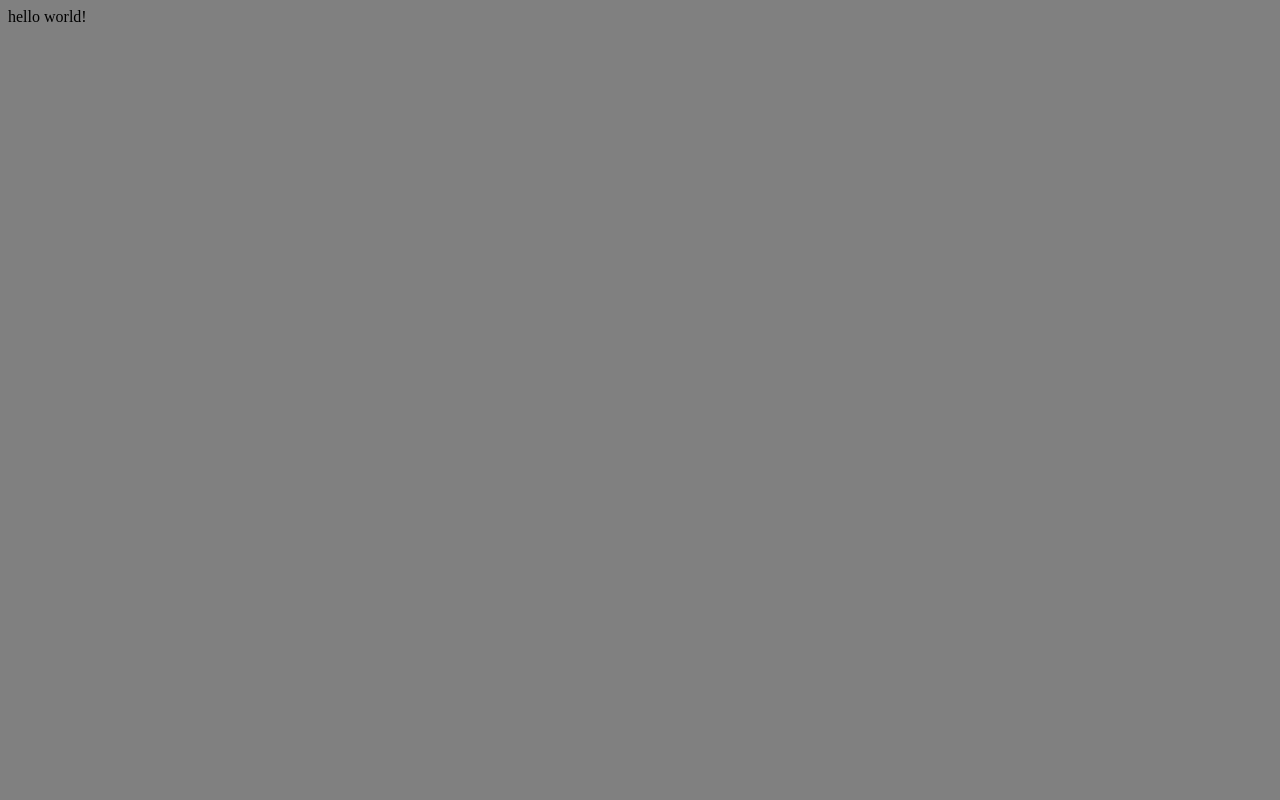
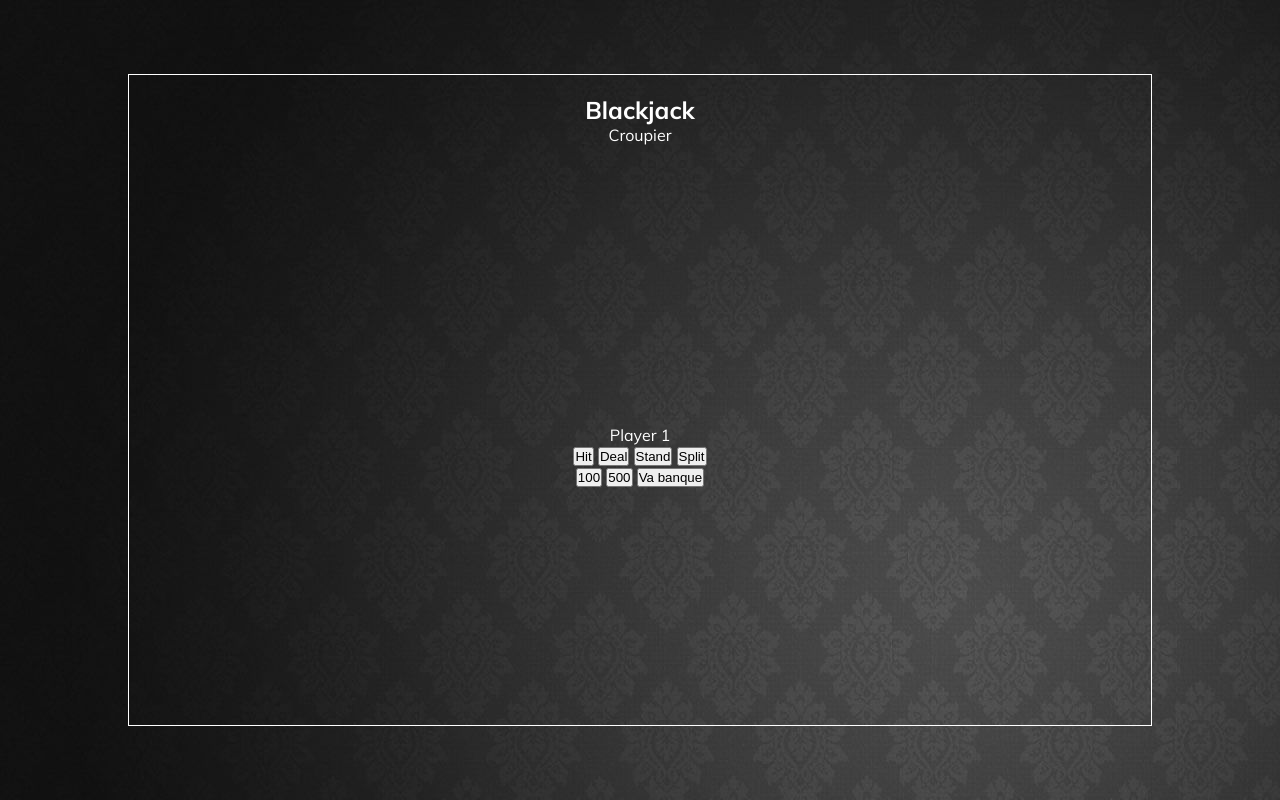
Before and after one commit to najwer23/blackjack, a plain HTML site: page index.html in a window 1280 px wide. Drawn offline with Linux system fonts and the light colour scheme.

Commit message:
Playground - HTML & CSS, new font (Muli)

```diff
--- a/CSS/blackjack.css
+++ b/CSS/blackjack.css
@@ -1,3 +1,33 @@
+*, *::before, *::after, ul, li, body, a {
+    margin: 0;
+    padding: 0;
+    box-sizing: border-box;
+    text-decoration: none;
+    list-style-type: none;
+}
+
 body {
-    background-color: grey;
+    background-image: url("../IMG/grass.jpg");
+    font-family: 'Muli', sans-serif;
+    font-weight: 500;
+    font-size: 16px;
+    color: white;
 }
+
+.playground h1 {
+    margin-top: 20px;
+}
+
+.playground {
+    text-align: center;
+    width: 80vw;
+    position: absolute;
+    top: 50%;
+    left: 50%;
+    transform: translate(-50%, -50%);
+    border: thin solid white;
+}
+
+.area-dealer, .area-players {
+    height: 300px;
+}
--- /dev/null
+++ b/CSS/muliFont.css
@@ -0,0 +1,98 @@
+@font-face {
+  font-family: 'Muli';
+  font-style: extra-light;
+  font-weight: 200;
+  src: local('Muli'), local('Muli'), url(../fonts/muliFont/Muli-ExtraLight.ttf) format('truetype');
+}
+
+@font-face {
+  font-family: 'Muli';
+  font-style: extra-light-italic;
+  font-weight: 250;
+  src: local('Muli'), local('Muli'), url(../fonts/muliFont/Muli-ExtraLightItalic.ttf) format('truetype');
+}
+
+@font-face {
+  font-family: 'Muli';
+  font-style: light;
+  font-weight: 300;
+  src: local('Muli'), local('Muli'), url(../fonts/muliFont/Muli-Light.ttf) format('truetype');
+}
+
+@font-face {
+  font-family: 'Muli';
+  font-style: light-italic;
+  font-weight: 350;
+  src: local('Muli'), local('Muli'), url(../fonts/muliFont/Muli-LightItalic.ttf) format('truetype');
+}
+
+@font-face {
+  font-family: 'Muli';
+  font-style: regular;
+  font-weight: 500;
+  src: local('Muli'), local('Muli'), url(../fonts/muliFont/Muli-Regular.ttf) format('truetype');
+}
+
+@font-face {
+  font-family: 'Muli';
+  font-style: regular-italic;
+  font-weight: 550;
+  src: local('Muli'), local('Muli'), url(../fonts/muliFont/Muli-Italic.ttf) format('truetype');
+}
+
+@font-face {
+  font-family: 'Muli';
+  font-style: semi-bold;
+  font-weight: 600;
+  src: local('Muli'), local('Muli'), url(../fonts/muliFont/Muli-SemiBold.ttf) format('truetype');
+}
+
+@font-face {
+  font-family: 'Muli';
+  font-style: semi-bold-italic;
+  font-weight: 650;
+  src: local('Muli'), local('Muli'), url(../fonts/muliFont/Muli-SemiBoldItalic.ttf) format('truetype');
+}
+
+
+@font-face {
+  font-family: 'Muli';
+  font-style: bold;
+  font-weight: 700;
+  src: local('Muli'), local('Muli'), url(../fonts/muliFont/Muli-Bold.ttf) format('truetype');
+}
+
+@font-face {
+  font-family: 'Muli';
+  font-style: bold-italic;
+  font-weight: 750;
+  src: local('Muli'), local('Muli'), url(../fonts/muliFont/Muli-BoldItalic.ttf) format('truetype');
+}
+
+@font-face {
+  font-family: 'Muli';
+  font-style: extra-bold;
+  font-weight: 800;
+  src: local('Muli'), local('Muli'), url(../fonts/muliFont/Muli-ExtraBold.ttf) format('truetype');
+}
+
+@font-face {
+  font-family: 'Muli';
+  font-style: extra-bold-italic;
+  font-weight: 850;
+  src: local('Muli'), local('Muli'), url(../fonts/muliFont/Muli-ExtraBoldItalic.ttf) format('truetype');
+}
+
+@font-face {
+  font-family: 'Muli';
+  font-style: bold-black;
+  font-weight: 900;
+  src: local('Muli'), local('Muli'), url(../fonts/muliFont/Muli-Black.ttf) format('truetype');
+}
+
+@font-face {
+  font-family: 'Muli';
+  font-style: bold-black-italic;
+  font-weight: 950;
+  src: local('Muli'), local('Muli'), url(../fonts/muliFont/Muli-BlackItalic.ttf) format('truetype');
+}
--- a/JS/blackjack.js
+++ b/JS/blackjack.js
@@ -77,16 +77,20 @@ class GameTable {
 
 window.onload = function () {
     let players = [
-        new Player("Dealer"),
+        new Player("Croupier"),
         new Player("Player")
     ];
 
-    console.log(players);
+    let gameTable = new GameTable(players);
 
-    let gameTable = new GameTable(players);
+    runBlackjack(gameTable);
+}
+
+function runBlackjack(gameTable) {
     gameTable.createGame();
-    gameTable.getCardFromDeck("Player")
-    console.log(gameTable);
+    let players = gameTable.players;
+
+    console.log(players)
 }
 
 function load13JsonCards(suit) {
--- a/index.html
+++ b/index.html
@@ -1,6 +1,5 @@
 <!DOCTYPE HTML>
 <html lang="PL">
-
 <head>
     <meta charset="UTF-8">
     <title>Blackjack</title>
@@ -8,14 +7,36 @@
     <meta name="author" content="Mariusz Najwer">
     <meta name="viewport" content="width=device-width, initial-scale=1.0">
     <meta http-equiv="X-UA-Compatible" content="IE=edge,chrome=1" />
+    <link href="CSS/muliFont.css" rel="stylesheet" />
     <link href="CSS/blackjack.css" rel="stylesheet" />
     <script src="JS/blackjack.js"></script>
 </head>
-
 <body>
     <main>
-        hello world!
+        <section class="playground">
+            <h1>Blackjack</h1>
+            <section id="dealer" class="area-dealer">
+                <div class="dealer-name"><p>Croupier</p></div>
+                <div class="dealer-cards"></div>
+            </section>
+            <section id="players" class="area-players">
+                <div class="player">
+                    <div class="player-name"><p>Player 1</p></div>
+                    <div class="player-cards"></div>
+                    <div class="player-buttons">
+                        <button type="button" class="button-hit">Hit</button>
+                        <button type="button" class="button-deal">Deal</button>
+                        <button type="button" class="button-stand">Stand</button>
+                        <button type="button" class="button-split">Split</button>
+                    </div>
+                    <div class="coins">
+                        <button type="button" class="button-100">100</button>
+                        <button type="button" class="button-500">500</button>
+                        <button type="button" class="button-500">Va banque</button>
+                    </div>
+                </div>
+            </section>
+        </section>
     </main>
 </body>
-
 </html>
```
Also changed, not shown: IMG/grass.jpg (added), fonts/muliFont/Muli-Black.ttf (added), fonts/muliFont/Muli-BlackItalic.ttf (added), fonts/muliFont/Muli-Bold.ttf (added), fonts/muliFont/Muli-BoldItalic.ttf (added), fonts/muliFont/Muli-ExtraBold.ttf (added), fonts/muliFont/Muli-ExtraBoldItalic.ttf (added), fonts/muliFont/Muli-ExtraLight.ttf (added), fonts/muliFont/Muli-ExtraLightItalic.ttf (added), fonts/muliFont/Muli-Italic.ttf (added), fonts/muliFont/Muli-Light.ttf (added), fonts/muliFont/Muli-LightItalic.ttf (added), fonts/muliFont/Muli-Regular.ttf (added), fonts/muliFont/Muli-SemiBold.ttf (added), 2 more files.
